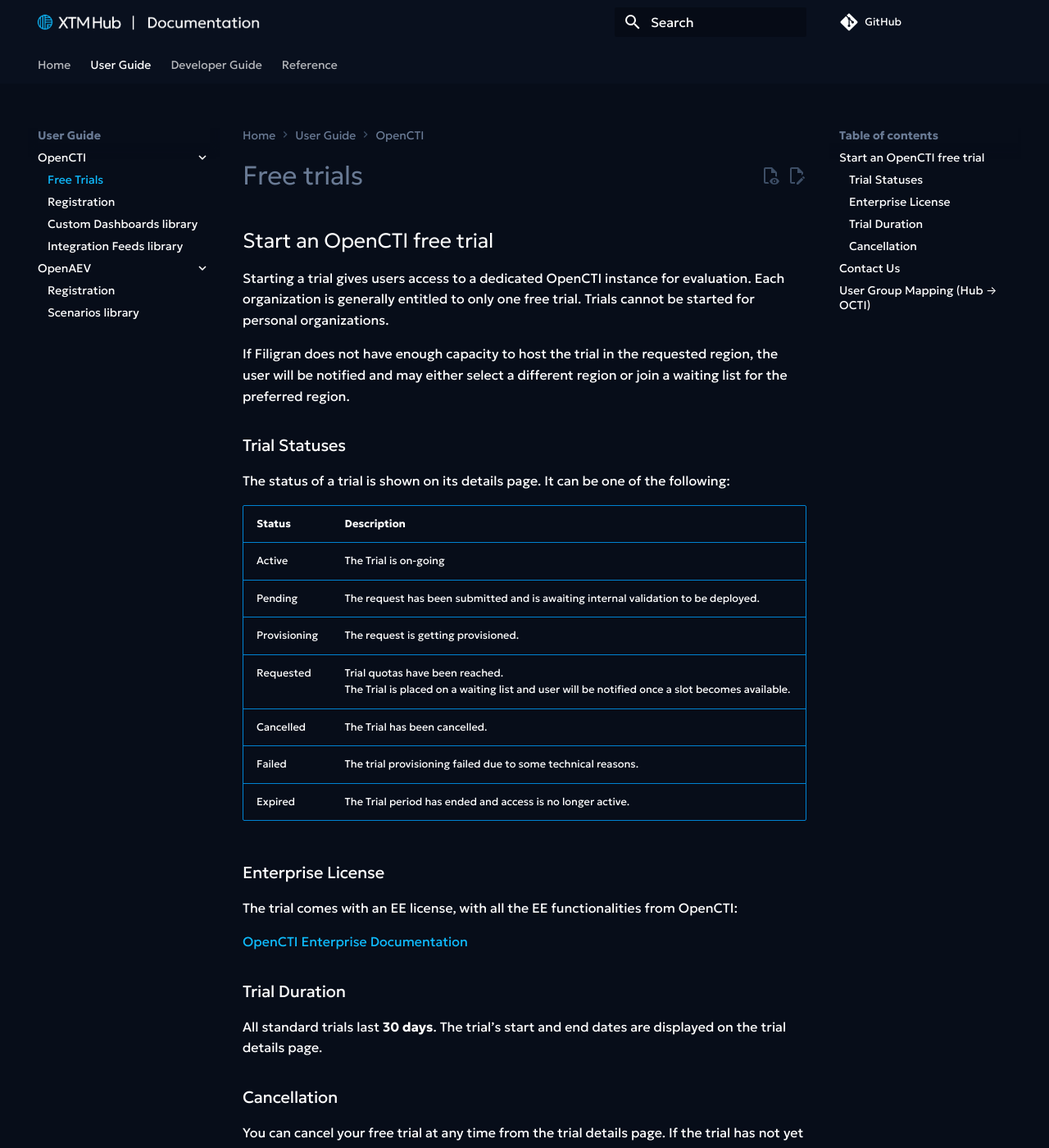
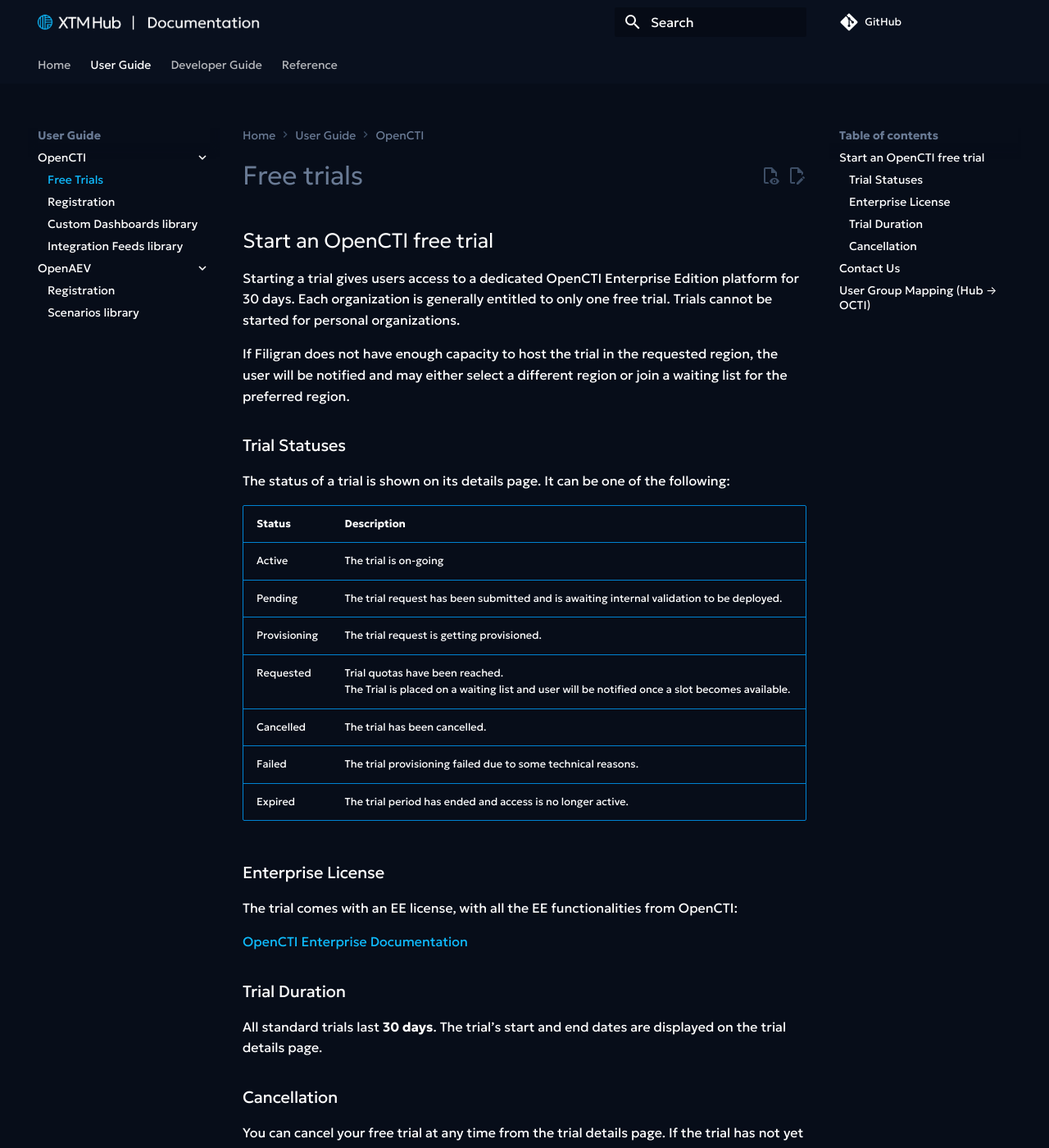
Before and after one commit to FiligranHQ/xtm-hub-docs, an MkDocs documentation site: the page built from docs/user/freetrials.md, in a window 1280 px wide and 1400 px high. Shown: the whole window at 82% size. Built offline with MkDocs 1.6.1 and Material for MkDocs 9.7.7, drawn with Linux system fonts in a browser that asks for light colours; comment, search, counter and statistics services are not loaded; the version menu is left out; some of the changed text lies outside the part shown.

Commit message:
doc(freeTrials): feedback

```diff
--- a/docs/user/freetrials.md
+++ b/docs/user/freetrials.md
@@ -2,7 +2,7 @@
 
 ## Start an OpenCTI free trial
 
-Starting a trial gives users access to a dedicated OpenCTI instance for evaluation.
+Starting a trial gives users access to a dedicated OpenCTI Enterprise Edition platform for 30 days.
 Each organization is generally entitled to only one free trial. Trials cannot be started for personal organizations.
 
 If Filigran does not have enough capacity to host the trial in the requested region, the user will be notified and
@@ -14,13 +14,13 @@
 
 | Status       | Description                                                                                                                        |
 |--------------|------------------------------------------------------------------------------------------------------------------------------------|
-| Active       | The Trial is on-going                                                                                                              |
-| Pending      | The request has been submitted and is awaiting internal validation to be deployed.                                                 |
-| Provisioning | The request is getting provisioned.                                                                                                |
+| Active       | The trial is on-going                                                                                                              |
+| Pending      | The trial request has been submitted and is awaiting internal validation to be deployed.                                           |
+| Provisioning | The trial request is getting provisioned.                                                                                          |
 | Requested    | Trial quotas have been reached. <br>The Trial is placed on a waiting list and user will be notified once a slot becomes available. |                                                                                                                           |
-| Cancelled    | The Trial has been cancelled.                                                                                                      |
+| Cancelled    | The trial has been cancelled.                                                                                                      |
 | Failed       | The trial provisioning failed due to some technical reasons.                                                                       |
-| Expired      | The Trial period has ended and access is no longer active.                                                                         |
+| Expired      | The trial period has ended and access is no longer active.                                                                         |
 
 ### Enterprise License
 
@@ -39,7 +39,7 @@
 
 ## Contact Us
 
-Selecting **Contact Us**, from XTM-HUB, or from the free trial instance, sends the user’s inquiry directly to our **Sales team**.
+Selecting **Contact Us**, from XTM-HUB, or from the free trial platform, sends the user’s inquiry directly to our **Sales team**.
 
 Use this option for questions related to licensing, enterprise packages, pricing, or expansions.
 
```
